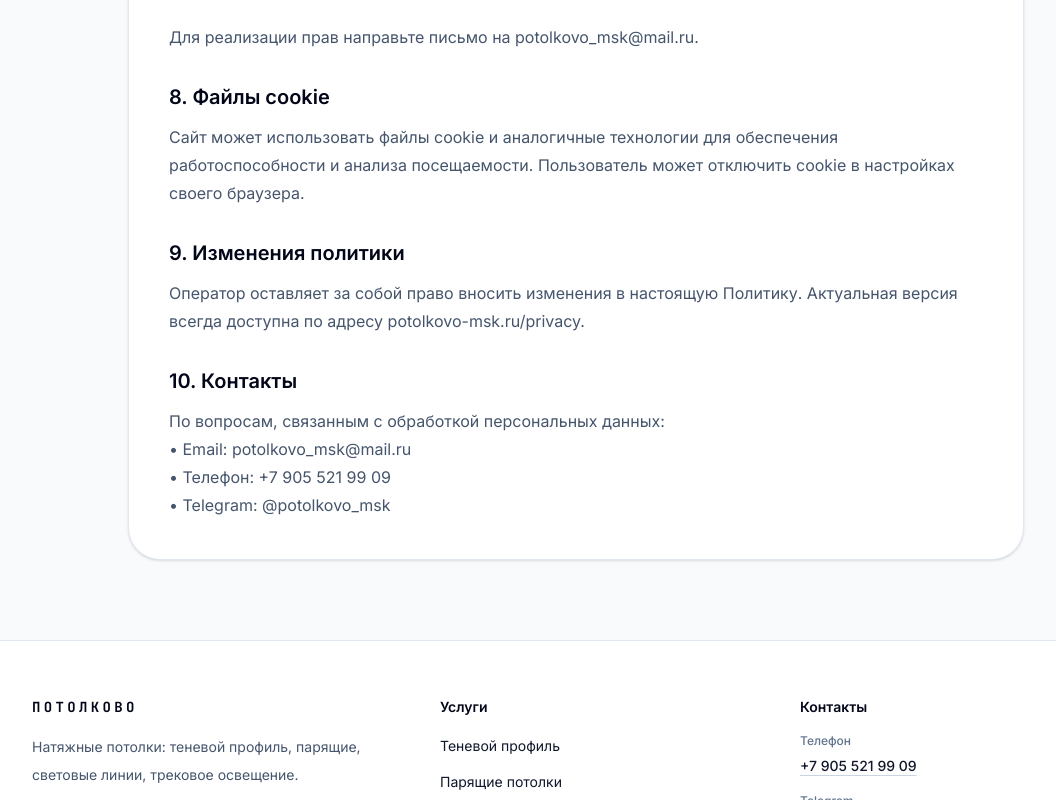
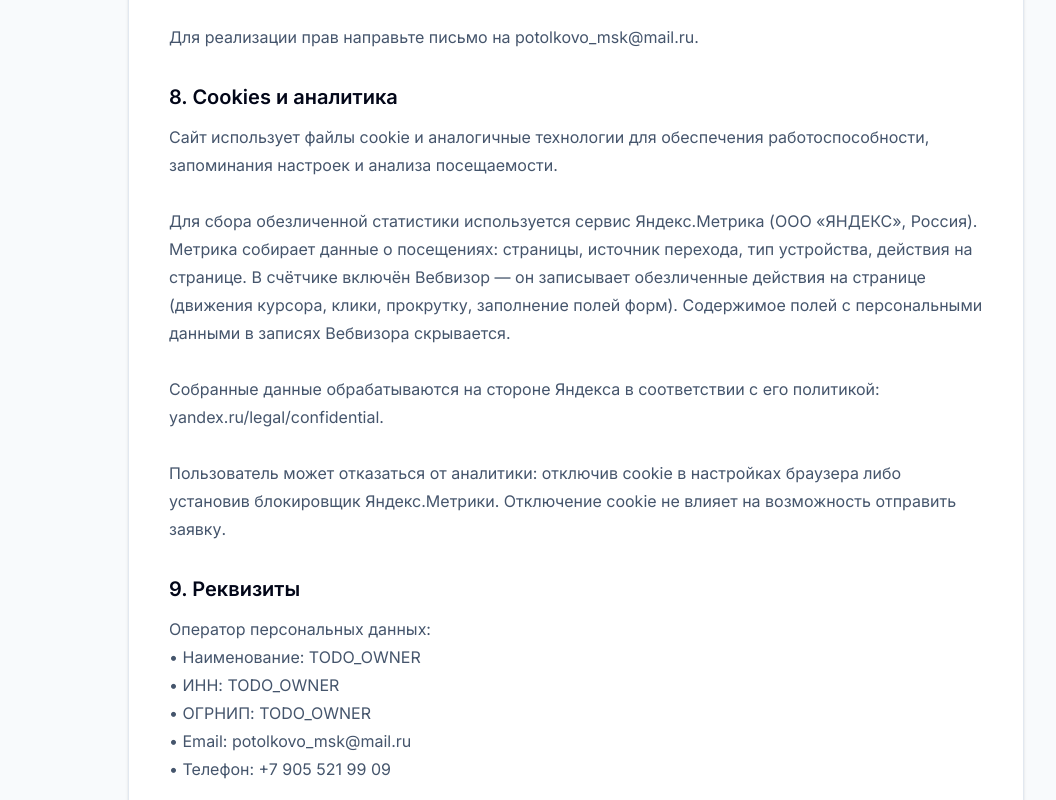
Before and after one commit to svladimirtsk-crypto/nextjs-potolkovo, a Next.js app: page /privacy in a window 1280 px wide. Shown: the part 2020-2820 px from the top of the page, without its empty margins (64-1120 px from the left). Built offline with nearby package versions, Linux system fonts and the light colour scheme.

Commit message:
T-047: явное согласие в форме, календарь свободных дат, cookies-раздел и реквизиты

```diff
--- a/app/privacy/page.tsx
+++ b/app/privacy/page.tsx
@@ -13,7 +13,7 @@ export const metadata: Metadata = {
   },
 };
 
-const privacySections = [
+const privacySections: { title: string; text: string }[] = [
   {
     title: "1. Общие положения",
     text: `Настоящая Политика конфиденциальности определяет порядок обработки и защиты персональных данных физических лиц, использующих сайт potolkovo-msk.ru (далее — «Сайт»).
@@ -70,21 +70,38 @@ const privacySections = [
 Для реализации прав направьте письмо на potolkovo_msk@mail.ru.`,
   },
   {
-    title: "8. Файлы cookie",
-    text: `Сайт может использовать файлы cookie и аналогичные технологии для обеспечения работоспособности и анализа посещаемости. Пользователь может отключить cookie в настройках своего браузера.`,
+    title: "8. Cookies и аналитика",
+    text: `Сайт использует файлы cookie и аналогичные технологии для обеспечения работоспособности, запоминания настроек и анализа посещаемости.
+
+Для сбора обезличенной статистики используется сервис Яндекс.Метрика (ООО «ЯНДЕКС», Россия). Метрика собирает данные о посещениях: страницы, источник перехода, тип устройства, действия на странице. В счётчике включён Вебвизор — он записывает обезличенные действия на странице (движения курсора, клики, прокрутку, заполнение полей форм). Содержимое полей с персональными данными в записях Вебвизора скрывается.
+
+Собранные данные обрабатываются на стороне Яндекса в соответствии с его политикой: yandex.ru/legal/confidential.
+
+Пользователь может отказаться от аналитики: отключив cookie в настройках браузера либо установив блокировщик Яндекс.Метрики. Отключение cookie не влияет на возможность отправить заявку.`,
   },
   {
-    title: "9. Изменения политики",
+    title: "9. Реквизиты",
+    text: [
+      "Оператор персональных данных:",
+      `• Наименование: ${contacts.legalName}`,
+      `• ИНН: ${contacts.inn}`,
+      `• ОГРНИП: ${contacts.ogrnip}`,
+      `• Email: ${contacts.emailDisplay}`,
+      `• Телефон: ${contacts.phoneDisplay}`,
+    ].join("\n"),
+  },
+  {
+    title: "10. Изменения политики",
     text: `Оператор оставляет за собой право вносить изменения в настоящую Политику. Актуальная версия всегда доступна по адресу potolkovo-msk.ru/privacy.`,
   },
   {
-    title: "10. Контакты",
+    title: "11. Контакты",
     text: `По вопросам, связанным с обработкой персональных данных:
 • Email: potolkovo_msk@mail.ru
 • Телефон: +7 905 521 99 09
 • Telegram: @potolkovo_msk`,
   },
-] as const;
+];
 
 export default function PrivacyPage() {
   return (
--- a/components/calculator-modal/wizard-step2-summary.tsx
+++ b/components/calculator-modal/wizard-step2-summary.tsx
@@ -1,6 +1,7 @@
 "use client";
 
 import { useEffect, useMemo, useState } from "react";
+import { getAvailabilityLabel } from "@/content/availability";
 
 import type { FeedCatalogProduct } from "@/lib/eks-feed2-catalog";
 import { homepage } from "@/content/homepage";
@@ -145,6 +146,7 @@ export function WizardStep2Summary() {
   // T-028: номер заявки и окно перезвона приходят из ответа /api/lead.
   const [leadPublicCode, setLeadPublicCode] = useState<string | null>(null);
   const [callbackWindow, setCallbackWindow] = useState("в ближайшее время");
+  const availabilityLabel = useMemo(() => getAvailabilityLabel(), []);
   const lightingAppliedBenefit = Math.max(
     0,
     resolvedLightingRegularTotal - resolvedLightingEffectiveTotal
@@ -505,6 +507,10 @@ export function WizardStep2Summary() {
       {/* What happens next */}
       <div className="rounded-2xl border border-slate-200 bg-white p-4">
         <p className="text-sm font-semibold text-slate-950">Что происходит дальше</p>
+        {/* T-047: ближайшие окна замера — из ручного календаря content/availability.ts */}
+        {availabilityLabel ? (
+          <p className="mt-1 text-xs text-slate-600">{availabilityLabel}</p>
+        ) : null}
         <div className="mt-3 space-y-2">
           {fillCallbackWindow(step2Copy.nextSteps, callbackWindow).map((step, idx) => (
             <div key={step} className="flex items-start gap-2.5 text-sm text-slate-600">
--- a/components/home/home-footer.tsx
+++ b/components/home/home-footer.tsx
@@ -1,4 +1,4 @@
-import { contacts } from "@/content/contacts";
+import { contacts, isLegalFieldFilled } from "@/content/contacts";
 import { homepage } from "@/content/homepage";
 import { legal } from "@/content/legal";
 import { Container } from "@/components/ui/container";
@@ -61,6 +61,16 @@ export function HomeFooter() {
               </div>
 
               <div className="pt-2 text-sm text-slate-500">
+                {/* T-047: реквизиты продавца; заглушки TODO_OWNER не рендерим */}
+                {isLegalFieldFilled(contacts.legalName) ? (
+                  <p className="mb-1">{contacts.legalName}</p>
+                ) : null}
+                {isLegalFieldFilled(contacts.inn) ? (
+                  <p className="mb-1">ИНН {contacts.inn}</p>
+                ) : null}
+                {isLegalFieldFilled(contacts.ogrnip) ? (
+                  <p className="mb-1">ОГРНИП {contacts.ogrnip}</p>
+                ) : null}
                 <p>{contacts.regionLabel}</p>
                 {contacts.workingHoursLabel ? (
                   <p className="mt-1">{contacts.workingHoursLabel}</p>
--- /dev/null
+++ b/content/availability.ts
@@ -0,0 +1,30 @@
+/**
+ * T-047 · Ручной календарь свободных дат замера.
+ *
+ * Намеренно правится руками: мастер один, автоматической синхронизации с
+ * календарём нет, и лучше показать честные «чт, сб», чем выдуманный слот.
+ * Если даты протухли (`validUntil` в прошлом) — блок не показываем вовсе,
+ * чтобы не обещать несуществующее окно.
+ */
+export const availability: {
+  freeSlotDays: string[];
+  validUntil: string;
+  labelPrefix: string;
+  fallbackLabel: string;
+} = {
+  /** Дни недели, в которые обычно есть свободные окна. */
+  freeSlotDays: ["чт", "сб"],
+  /** До какой даты актуален список выше (ISO). */
+  validUntil: "2026-12-31",
+  labelPrefix: "Свободные даты замера:",
+  fallbackLabel: "Свободные даты замера уточню при звонке",
+};
+
+/** Строка для формы и Шага 2 либо `null`, если список устарел. */
+export function getAvailabilityLabel(now: Date = new Date()): string | null {
+  const validUntil = new Date(`${availability.validUntil}T23:59:59`);
+  if (Number.isNaN(validUntil.getTime()) || now > validUntil) return null;
+  if (availability.freeSlotDays.length === 0) return null;
+
+  return `${availability.labelPrefix} ${availability.freeSlotDays.join(", ")}`;
+}
--- a/content/contacts.ts
+++ b/content/contacts.ts
@@ -15,4 +15,20 @@ export const contacts = {
   emailHref: "mailto:potolkovo_msk@mail.ru",
 
   workingHoursLabel: "Пн — Вс / 9:00 — 21:00",
+
+  /**
+   * T-047 · Реквизиты продавца.
+   *
+   * Значения `TODO_OWNER` заполняет владелец перед релизом — публиковать
+   * выдуманные ИНН/ОГРНИП нельзя. Незаполненные поля не рендерятся, а
+   * `npm run check:legal` роняет сборку релиза, чтобы про них не забыли.
+   */
+  legalName: "TODO_OWNER",
+  inn: "TODO_OWNER",
+  ogrnip: "TODO_OWNER",
 } as const;
+
+/** Реквизит заполнен владельцем, а не остался заглушкой. */
+export function isLegalFieldFilled(value: string): boolean {
+  return value.trim().length > 0 && !value.startsWith("TODO_OWNER");
+}
--- a/package.json
+++ b/package.json
@@ -13,7 +13,8 @@
     "test:e2e": "playwright test scripts/e2e-back-chain.test.ts",
     "validate:catalog": "node scripts/validate-catalog.mjs",
     "prebuild": "node scripts/validate-catalog.mjs && node scripts/build-catalog-index.mjs",
-    "build:catalog-index": "node scripts/build-catalog-index.mjs"
+    "build:catalog-index": "node scripts/build-catalog-index.mjs",
+    "check:legal": "node scripts/check-legal-fields.mjs"
   },
   "dependencies": {
     "next": "16.1.6",
--- /dev/null
+++ b/scripts/check-legal-fields.mjs
@@ -0,0 +1,28 @@
+/**
+ * T-047 · CI-страховка: реквизиты продавца заполнены.
+ *
+ * В коде они лежат как `TODO_OWNER` — сайт с такой заглушкой можно
+ * разрабатывать, но нельзя релизить. Скрипт падает, если заглушка дожила
+ * до продакшен-сборки (RELEASE=1 или CI-релизный пайплайн).
+ */
+import { readFileSync } from "node:fs";
+
+const source = readFileSync(new URL("../content/contacts.ts", import.meta.url), "utf8");
+const required = ["legalName", "inn", "ogrnip"];
+
+const missing = required.filter((field) => {
+  const match = source.match(new RegExp(`${field}:\\s*"([^"]*)"`));
+  const value = match?.[1]?.trim() ?? "";
+  return value.length === 0 || value.startsWith("TODO_OWNER");
+});
+
+if (missing.length > 0) {
+  const message = `Не заполнены реквизиты в content/contacts.ts: ${missing.join(", ")}`;
+  if (process.env.RELEASE === "1") {
+    console.error(`✖ ${message}`);
+    process.exit(1);
+  }
+  console.warn(`⚠ ${message} (для релиза запустите с RELEASE=1)`);
+} else {
+  console.log("✓ Реквизиты заполнены");
+}
```
Also changed, not shown: components/home/action-form.tsx (+38 -9 lines), 1 other file (tests, documents, lock files or other folders).
